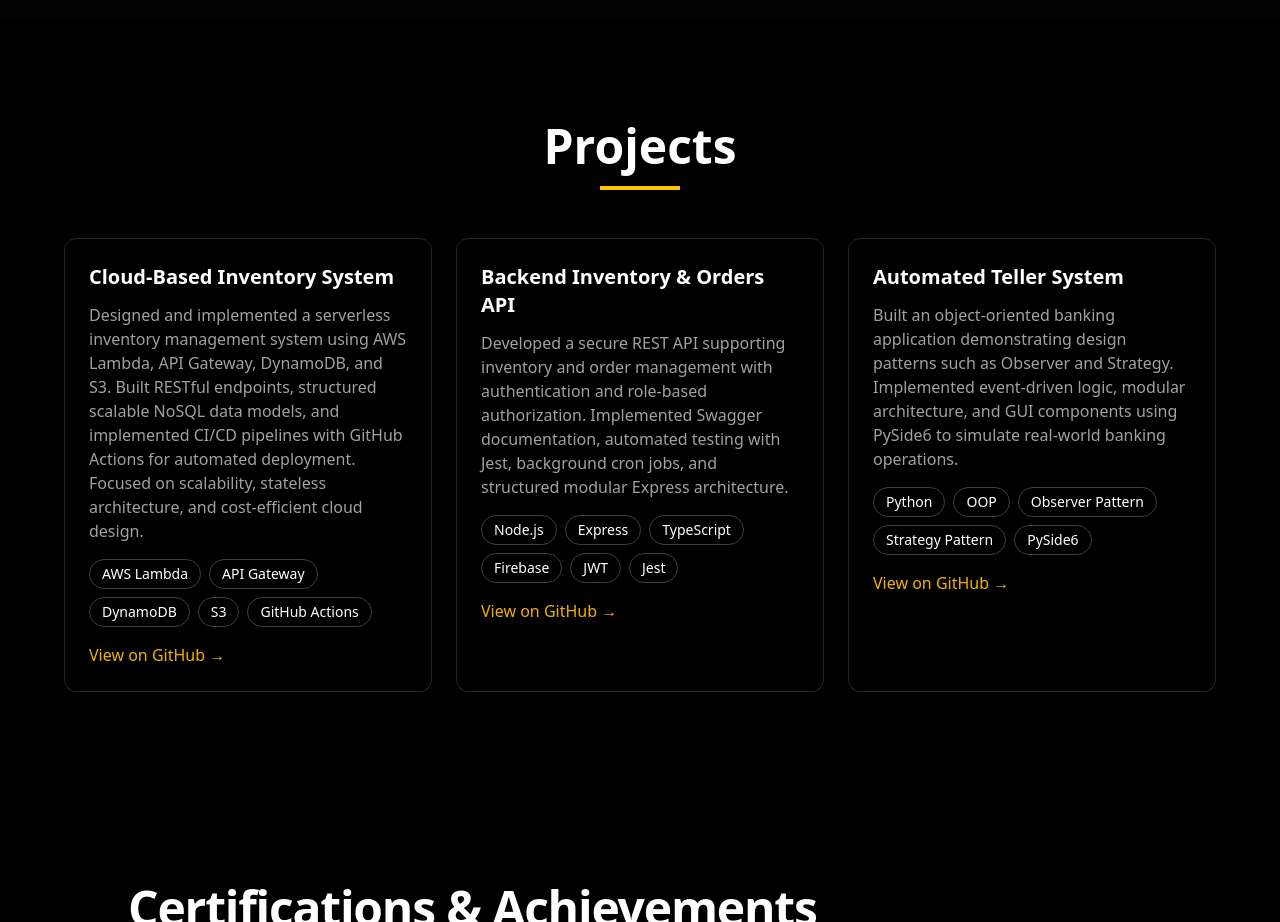
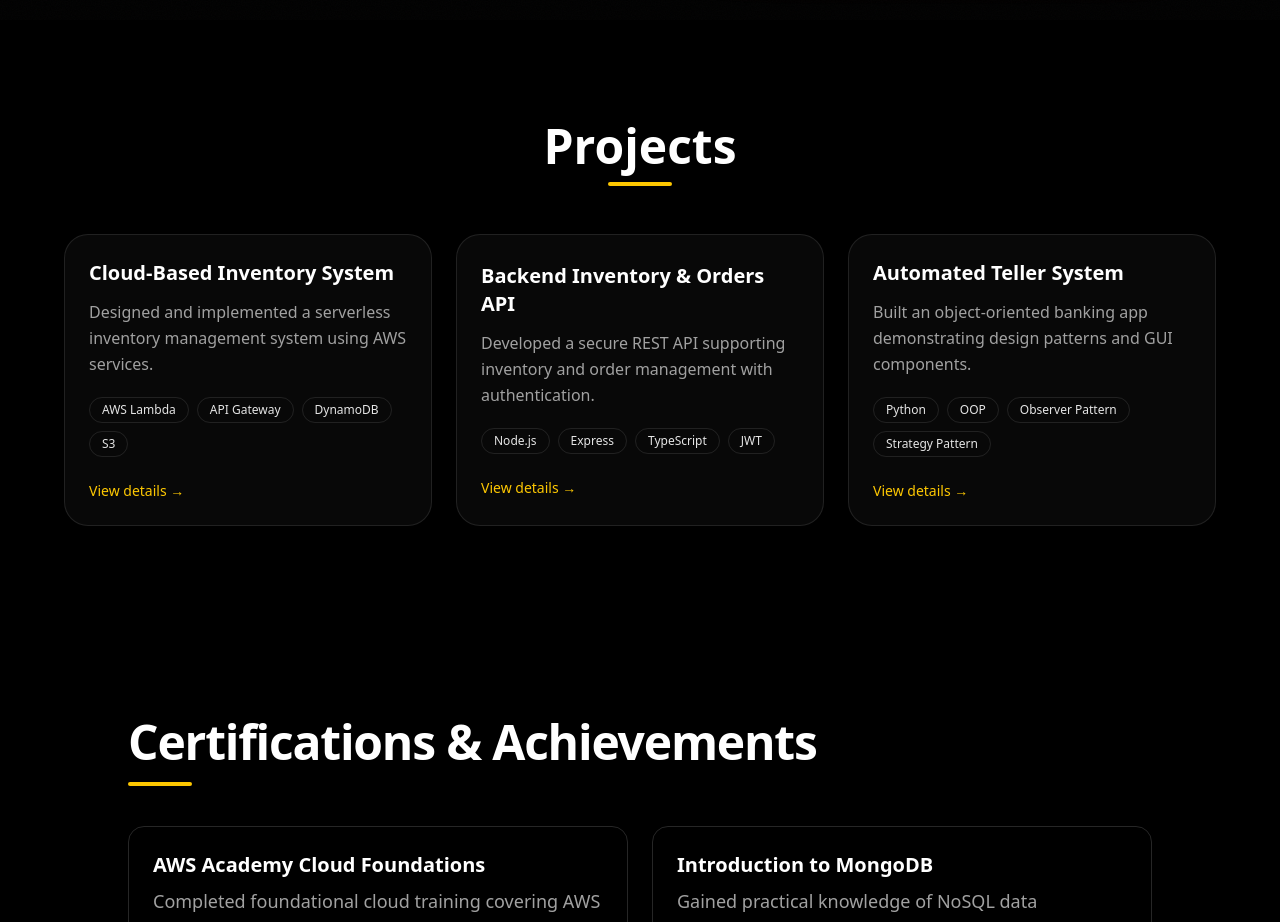
Before and after one commit to jecheta-rrc/nkechi-portfolio, a Next.js app: page / in a window 1280 px wide. Shown: the part 780-1702 px from the top of the page. Built offline with nearby package versions, Linux system fonts and the light colour scheme; a web font is replaced by a local one.

Commit message:
feat: implement project detail modal, enhance project write-ups, and resolve broken GitHub links.

```diff
--- a/package.json
+++ b/package.json
@@ -9,6 +9,7 @@
     "lint": "eslint"
   },
   "dependencies": {
+    "framer-motion": "^12.34.0",
     "next": "16.1.6",
     "react": "19.2.3",
     "react-dom": "19.2.3"
--- a/src/components/ProjectCard.tsx
+++ b/src/components/ProjectCard.tsx
@@ -1,36 +1,38 @@
-import { Project } from "@/data/projects";
+"use client";
 
-type Props = {
+import type { Project } from "../data/projects";
+
+export default function ProjectCard({
+  project,
+  onOpen,
+}: {
   project: Project;
-};
-
-export default function ProjectCard({ project }: Props) {
+  onOpen: () => void;
+}) {
   return (
-    <div className="border border-neutral-800 rounded-xl p-6 hover:border-yellow-500 transition-all duration-300">
-      <h3 className="text-xl font-semibold mb-3">{project.title}</h3>
-
-      <p className="text-neutral-400 mb-4">
+    <button
+      onClick={onOpen}
+      className="text-left rounded-3xl border border-white/10 bg-white/[0.03] p-6 hover:border-white/20 hover:bg-white/[0.05] transition shadow-lg"
+    >
+      <h3 className="text-xl font-bold">{project.title}</h3>
+      <p className="mt-3 text-neutral-400 leading-relaxed">
         {project.description}
       </p>
 
-      <div className="flex flex-wrap gap-2 mb-4">
-        {project.tech.map((item) => (
+      <div className="mt-5 flex flex-wrap gap-2">
+        {project.tech.slice(0, 4).map((t) => (
           <span
-            key={item}
-            className="text-sm border border-neutral-700 px-3 py-1 rounded-full"
+            key={t}
+            className="text-xs rounded-full border border-white/10 px-3 py-1 text-neutral-200"
           >
-            {item}
+            {t}
           </span>
         ))}
       </div>
 
-      <a
-        href={project.github}
-        target="_blank"
-        className="text-yellow-500 hover:underline"
-      >
-        View on GitHub →
-      </a>
-    </div>
+      <div className="mt-6 text-yellow-400 text-sm font-medium">
+        View details →
+      </div>
+    </button>
   );
 }
--- a/src/components/Projects.tsx
+++ b/src/components/Projects.tsx
@@ -1,36 +1,162 @@
-import { projects } from "@/data/projects";
+"use client";
+
+import { useEffect, useMemo, useState } from "react";
+import { AnimatePresence, motion } from "framer-motion";
 import ProjectCard from "./ProjectCard";
+import { projects, type Project } from "../data/projects";
 
 export default function Projects() {
-  const [first, second, third, ...rest] = projects;
+  const [active, setActive] = useState<Project | null>(null);
+
+  const activeIndex = useMemo(() => {
+    if (!active) return -1;
+    return projects.findIndex((p) => p.title === active.title);
+  }, [active]);
+
+  // Lock scroll when modal is open
+  useEffect(() => {
+    if (!active) return;
+    const prev = document.body.style.overflow;
+    document.body.style.overflow = "hidden";
+    return () => {
+      document.body.style.overflow = prev;
+    };
+  }, [active]);
+
+  // ESC to close
+  useEffect(() => {
+    const onKeyDown = (e: KeyboardEvent) => {
+      if (e.key === "Escape") setActive(null);
+    };
+    window.addEventListener("keydown", onKeyDown);
+    return () => window.removeEventListener("keydown", onKeyDown);
+  }, []);
 
   return (
     <section id="projects" className="py-24 px-6">
-      <div className="max-w-6xl mx-auto">
-        <h2 className="text-4xl md:text-5xl font-bold text-center">
+      <div className="mx-auto w-full max-w-6xl">
+        <h2 className="text-4xl md:text-5xl font-extrabold text-center">
           Projects
-          <div className="w-20 h-1 bg-yellow-400 mx-auto mt-4" />
         </h2>
+        <div className="mx-auto mt-3 h-1 w-16 rounded-full bg-yellow-400" />
 
-        {/* Bento grid */}
-        <div className="mt-12 grid grid-cols-1 md:grid-cols-3 gap-6">
-          {first && (
+        <div className="mt-12 grid gap-6 md:grid-cols-2 lg:grid-cols-3">
+          {projects.map((project) => (
             <ProjectCard
-              project={first}
-              className="md:col-span-2"
-              featured
+              key={project.title}
+              project={project}
+              onOpen={() => setActive(project)}
             />
-          )}
-
-          {second && <ProjectCard project={second} className="" />}
-          {third && <ProjectCard project={third} className="" />}
-
-          {/* remaining projects (if any) */}
-          {rest?.map((p) => (
-            <ProjectCard key={p.title} project={p} className="md:col-span-1" />
           ))}
         </div>
       </div>
+
+      {/* Modal */}
+      <AnimatePresence>
+        {active && (
+          <motion.div
+            className="fixed inset-0 z-[999] flex items-center justify-center p-4"
+            initial={{ opacity: 0 }}
+            animate={{ opacity: 1 }}
+            exit={{ opacity: 0 }}
+            aria-hidden={false}
+          >
+            {/* Overlay */}
+            <motion.button
+              className="absolute inset-0 bg-black/70"
+              onClick={() => setActive(null)}
+              aria-label="Close project modal"
+              initial={{ opacity: 0 }}
+              animate={{ opacity: 1 }}
+              exit={{ opacity: 0 }}
+            />
+
+            {/* Panel */}
+            <motion.div
+              role="dialog"
+              aria-modal="true"
+              className="relative w-full max-w-2xl rounded-3xl border border-white/10 bg-black/90 p-6 md:p-8 shadow-2xl backdrop-blur-xl"
+              initial={{ y: 20, opacity: 0, scale: 0.98 }}
+              animate={{ y: 0, opacity: 1, scale: 1 }}
+              exit={{ y: 20, opacity: 0, scale: 0.98 }}
+              transition={{ type: "spring", stiffness: 260, damping: 22 }}
+            >
+              <div className="flex items-start justify-between gap-4">
+                <div>
+                  <h3 className="text-2xl md:text-3xl font-extrabold">
+                    {active.title}
+                  </h3>
+                  <p className="mt-2 text-neutral-300">{active.description}</p>
+                </div>
+
+                <button
+                  onClick={() => setActive(null)}
+                  className="rounded-full border border-white/15 px-3 py-1 text-sm text-neutral-200 hover:border-white/30 hover:bg-white/5 transition"
+                >
+                  Close ✕
+                </button>
+              </div>
+
+              <div className="mt-6 rounded-2xl border border-white/10 bg-white/[0.03] p-4">
+                <p className="text-neutral-300 leading-relaxed">
+                  {active.longDescription}
+                </p>
+
+                <div className="mt-4 flex flex-wrap gap-2">
+                  {active.tech.map((t) => (
+                    <span
+                      key={t}
+                      className="text-xs rounded-full border border-white/10 px-3 py-1 text-neutral-200"
+                    >
+                      {t}
+                    </span>
+                  ))}
+                </div>
+              </div>
+
+              <div className="mt-6">
+                <p className="text-sm font-semibold text-neutral-200">
+                  Highlights
+                </p>
+                <ul className="mt-3 space-y-2 text-neutral-300">
+                  {active.highlights.map((h) => (
+                    <li key={h} className="flex gap-2">
+                      <span className="text-yellow-400">✓</span>
+                      <span>{h}</span>
+                    </li>
+                  ))}
+                </ul>
+              </div>
+
+              <div className="mt-8 flex flex-wrap gap-3">
+                <a
+                  href={active.githubUrl}
+                  target="_blank"
+                  rel="noopener noreferrer"
+                  className="rounded-full bg-yellow-400 px-5 py-2 text-black font-medium hover:bg-yellow-300 transition"
+                >
+                  View on GitHub →
+                </a>
+
+                {active.liveUrl && (
+                  <a
+                    href={active.liveUrl}
+                    target="_blank"
+                    rel="noopener noreferrer"
+                    className="rounded-full border border-white/15 px-5 py-2 text-white hover:border-white/30 hover:bg-white/5 transition"
+                  >
+                    Live Demo →
+                  </a>
+                )}
+              </div>
+
+              <div className="mt-6 text-xs text-neutral-500">
+                Tip: Press <span className="text-neutral-300">ESC</span> to close
+              </div>
+            </motion.div>
+          </motion.div>
+        )}
+      </AnimatePresence>
     </section>
   );
 }
--- a/src/data/projects.ts
+++ b/src/data/projects.ts
@@ -1,30 +1,56 @@
+// src/data/projects.ts
+
 export type Project = {
   title: string;
   description: string;
+  longDescription: string;
   tech: string[];
-  github: string;
+  githubUrl: string;
+  liveUrl?: string;
+  highlights: string[];
 };
 
 export const projects: Project[] = [
   {
     title: "Cloud-Based Inventory System",
     description:
-      "Designed and implemented a serverless inventory management system using AWS Lambda, API Gateway, DynamoDB, and S3. Built RESTful endpoints, structured scalable NoSQL data models, and implemented CI/CD pipelines with GitHub Actions for automated deployment. Focused on scalability, stateless architecture, and cost-efficient cloud design.",
+      "Designed and implemented a serverless inventory management system using AWS services.",
+    longDescription:
+      "Built a serverless inventory system using AWS Lambda, API Gateway, DynamoDB, and S3. Designed scalable NoSQL data models, implemented REST endpoints, tested with Postman, and automated deployments using GitHub Actions.",
     tech: ["AWS Lambda", "API Gateway", "DynamoDB", "S3", "GitHub Actions"],
-    github: "https://github.com/jecheta-rrc/CI-InventoryApp"
+    githubUrl: "https://github.com/jecheta-rrc/CI-InventoryApp.git",
+    highlights: [
+      "Serverless architecture with DynamoDB modeling",
+      "REST API endpoints tested with Postman",
+      "CI/CD automation with GitHub Actions",
+    ],
   },
   {
     title: "Backend Inventory & Orders API",
     description:
-      "Developed a secure REST API supporting inventory and order management with authentication and role-based authorization. Implemented Swagger documentation, automated testing with Jest, background cron jobs, and structured modular Express architecture.",
-    tech: ["Node.js", "Express", "TypeScript", "Firebase", "JWT", "Jest"],
-    github: "https://github.com/jecheta-rrc/Backend-Project"
+      "Developed a secure REST API supporting inventory and order management with authentication.",
+    longDescription:
+      "Built a modular Express API with TypeScript, role-based access control, JWT authentication, documentation, and automated tests. Designed endpoints for inventory and orders with secure patterns and clean architecture.",
+    tech: ["Node.js", "Express", "TypeScript", "JWT", "Jest", "Firebase"],
+    githubUrl: "https://github.com/jecheta-rrc/Backend-Project.git",
+    highlights: [
+      "JWT auth + role-based authorization",
+      "Automated testing with Jest",
+      "Modular Express architecture",
+    ],
   },
   {
     title: "Automated Teller System",
     description:
-      "Built an object-oriented banking application demonstrating design patterns such as Observer and Strategy. Implemented event-driven logic, modular architecture, and GUI components using PySide6 to simulate real-world banking operations.",
+      "Built an object-oriented banking app demonstrating design patterns and GUI components.",
+    longDescription:
+      "Implemented an OOP banking simulation using Python with design patterns (Observer, Strategy), event-driven logic, and a PySide6 GUI. Focused on clean architecture and maintainable code.",
     tech: ["Python", "OOP", "Observer Pattern", "Strategy Pattern", "PySide6"],
-    github: "https://github.com/jecheta-rrc/Intermediate-Software-Development-Project"
-  }
+    githubUrl: "https://github.com/jecheta-rrc/Intermediate-Software-Development-Project.git",
+    highlights: [
+      "Design patterns: Observer + Strategy",
+      "Event-driven logic",
+      "Desktop GUI with PySide6",
+    ],
+  },
 ];
```
Also changed, not shown: 1 other file (tests, documents, lock files or other folders).
